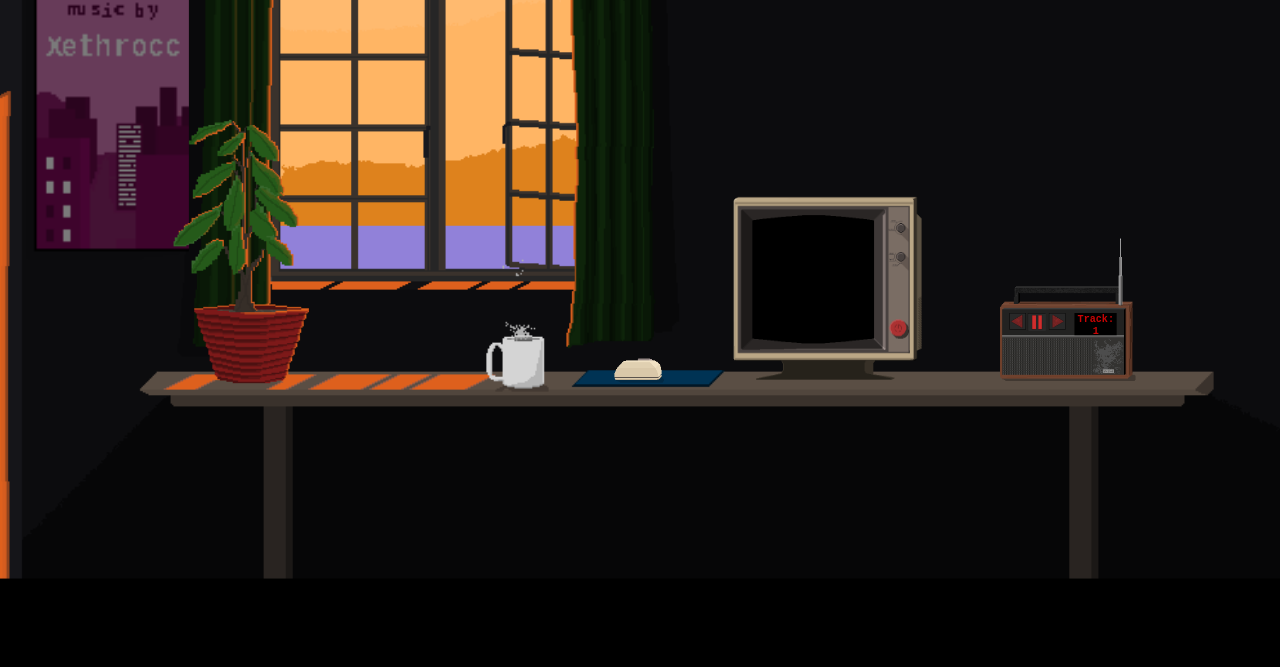
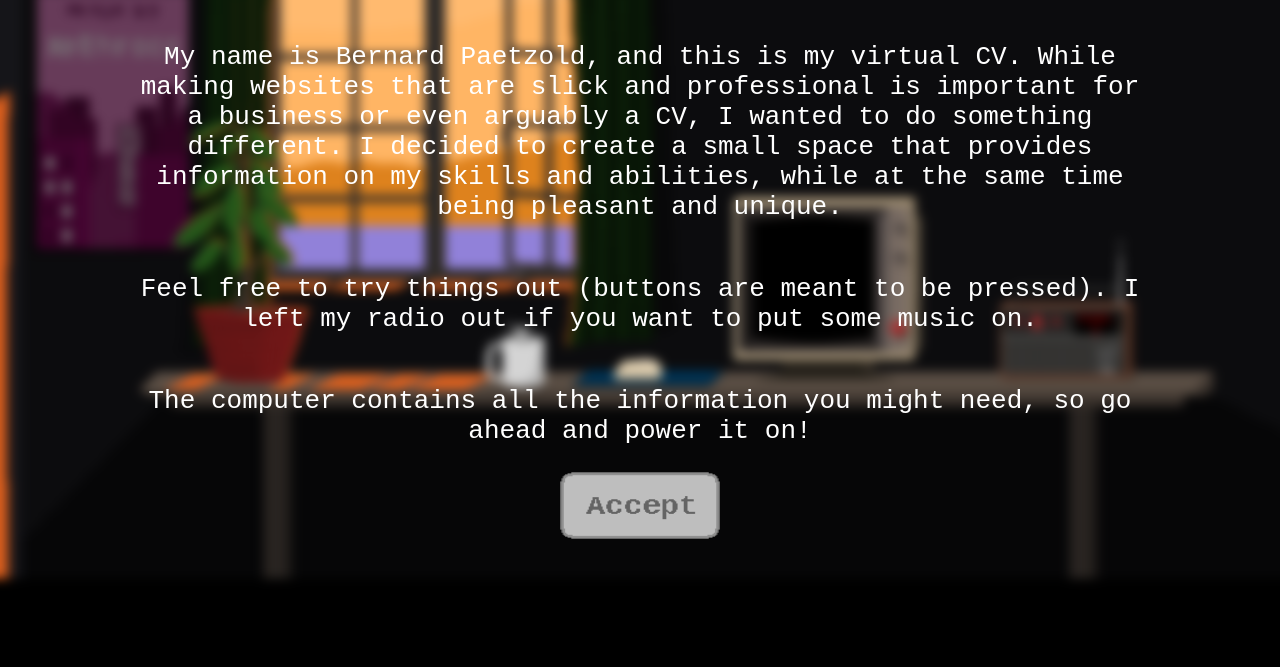
Before and after one commit to bernard-paetzold/bernard-paetzold.github.io, a plain HTML site: page index.html in a window 1280 px wide. Shown: the part 177-844 px from the top of the page. Drawn offline with Linux system fonts and the light colour scheme.

Commit message:
Added wind sound effects, added welcome screen

```diff
--- a/app.css
+++ b/app.css
@@ -517,3 +517,44 @@ img, .computer, .radio, .mouse .backdrop .fullscreen-computer .computer-border {
     image-rendering: -webkit-optimize-contrast;
     -ms-interpolation-mode: nearest-neighbor;
 }
+
+.message {
+    display: flex;
+    flex-direction: column;
+
+    width: 80%;
+    height: 100%;
+
+    position:absolute;
+    top: 0%;
+    text-align: center;
+    justify-content: center;
+    align-items: center;
+
+    font-size: 200%;
+
+}
+
+.blur {
+    -webkit-filter: blur(5px);
+    -moz-filter: blur(5px);
+    -o-filter: blur(5px);
+    -ms-filter: blur(5px);
+    filter: blur(5px);
+}
+
+.enter-button {
+
+    width: 10rem;
+    aspect-ratio: 2.4;
+
+    cursor: pointer;
+}
+
+.enter-button:hover {
+    content: url("./assets/enter-button-hover.png");
+}
+
+.enter-button:active {
+    content: url("./assets/enter-button-clicked.png");
+}
--- a/index.html
+++ b/index.html
@@ -13,6 +13,7 @@
             <div id="backdrop" class="backdrop">
                 <div id="poster"></div>
                 <div id="radio" class="radio">
+                    <audio id="breeze" src="./assets/sounds/a-gentle-breeze-wind-4-14681.mp3" loop></audio>
                     <audio id="track-01" src="./assets/sounds/summer-rain-lofi-vibes-216043.mp3"></audio>
                     <audio id="track-02" src="./assets/sounds/analog-dreams-lofi-vibes-216040.mp3"></audio>
                     <audio id="track-03" src="./assets/sounds/fields-lofi-vibes-216042.mp3"></audio>
@@ -129,5 +130,18 @@
             </div>
         </div>
     </div>
+    <div id="welcome-message" class="message">
+        <h2>Welcome!</h2>
+        <p>
+            My name is Bernard Paetzold, and this is my virtual CV. While making websites that are slick and professional is important for a business or even arguably a CV, I wanted to do something different. I decided to create a small space that provides information on my skills and abilities, while at the same time being pleasant and unique.
+        </p>
+        <p>
+            Feel free to try things out (buttons are meant to be pressed). I left my radio out if you want to put some music on.
+        </p>
+        <p>
+            The computer contains all the information you might need, so go ahead and power it on!
+        </p>
+        <img id="accept-button" src="./assets/enter-button.png" class="enter-button">
+    </div>
 </body>
 </html>
--- a/main.js
+++ b/main.js
@@ -73,26 +73,29 @@ document.addEventListener('DOMContentLoaded', function() {
 
     //Preload images
     preload(
-        "backdrop-2.png",
-        "backdrop.png",
-        "background.png",
-        "computer.png",
-        "folder-icon.png",
-        "mouse-clicking.png",
-        "mouse.png",
-        "next-button.png",
-        "pause-button-off.png",
-        "pause-button-on.png",
-        "plant-01.gif",
-        "poster.png",
-        "power-button-export.png",
-        "power-button-hover.png",
-        "power-button-on-hover.png",
-        "power-button-on.png",
-        "power-button-pressed.png",
-        "power-button.png",
-        "radio.png",
-        "tea.gif"
+        "./assets/backdrop-2.png",
+        "./assets/backdrop.png",
+        "./assets/background.png",
+        "./assets/computer.png",
+        "./assets/folder-icon.png",
+        "./assets/mouse-clicking.png",
+        "./assets/mouse.png",
+        "./assets/next-button.png",
+        "./assets/pause-button-off.png",
+        "./assets/pause-button-on.png",
+        "./assets/plant-01.gif",
+        "./assets/poster.png",
+        "./assets/power-button-export.png",
+        "./assets/power-button-hover.png",
+        "./assets/power-button-on-hover.png",
+        "./assets/power-button-on.png",
+        "./assets/power-button-pressed.png",
+        "./assets/power-button.png",
+        "./assets/radio.png",
+        "./assets/tea.gif",
+        "./assets/enter-button-clicked",
+        "./assets/enter-button-hover",
+        "./assets/enter-button",
     )
 
     //Desktop shortcuts
@@ -111,8 +114,7 @@ document.addEventListener('DOMContentLoaded', function() {
     const skillsScreen = document.getElementById("skills-screen");
     const contactScreen = document.getElementById("contact-screen");
 
-
-    //aboutScreen.textContent = "Born in South Africa I have lived all over the world, primarily in Mozambique. My father started teaching me Visual Basic when I was 10 and then C#. Having developed a passion for programming and a problem solving mindset I continued learning on my own and never plan to stop. Current technology related interests include teaching myself Rust and web-development.";
+    //Music
 
     music.push(document.getElementById('track-01'));
     music.push(document.getElementById('track-02'));
@@ -121,6 +123,14 @@ document.addEventListener('DOMContentLoaded', function() {
     music.push(document.getElementById('track-05'));
     music.push(document.getElementById('track-06'));
     music.push(document.getElementById('track-07'));
+
+    //Sounds
+    const breeze = document.getElementById("breeze");
+
+    //Welcome screen and blur
+    scene.classList.add("blur");
+    const acceptButton = document.getElementById("accept-button");
+    const welcomeMessage = document.getElementById("welcome-message");
 
     //Radio initialisation
     currentTrack = music[currentTrackIndex];
@@ -215,6 +225,12 @@ document.addEventListener('DOMContentLoaded', function() {
             currentTrackIndex = music.length - 1;
         }
         changeSong();
+    }
+
+    acceptButton.onclick = function() {
+        welcomeMessage.style.display = 'none';
+        scene.classList.remove("blur");
+        breeze.play();
     }
 
     powerButton.onmousedown = btnClickDownHeavy;
```
Also changed, not shown: assets/enter-button-clicked.png (added), assets/enter-button-hover.png (added), assets/enter-button.png (added), 1 other file.
